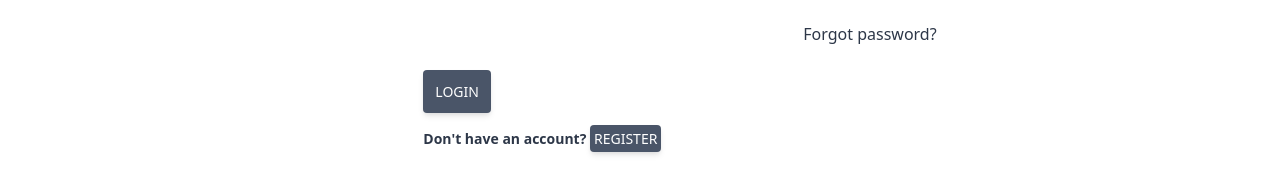
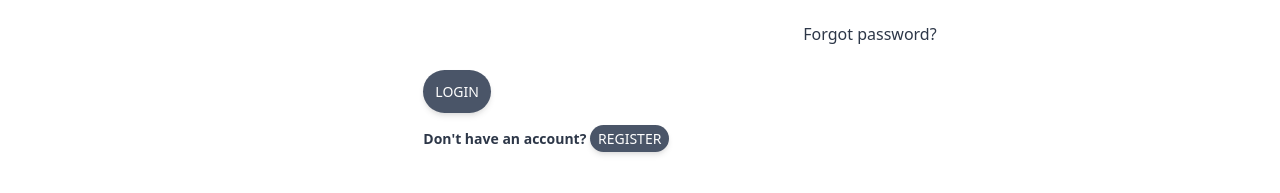
Before and after one commit to stvlley/issue-tracker-react-fontend, a React (Create React App) app: page / in a window 1280 px wide. Shown: the part 485-678 px from the top of the page. Built offline with nearby package versions, Linux system fonts and the light colour scheme.

Commit message:
rounded-full login buttons

```diff
--- a/src/components/LoginForm.js
+++ b/src/components/LoginForm.js
@@ -1,6 +1,9 @@
 import React from 'react'
 
 export default function LoginForm() {
+
+  // TODO > finish submit handler for login form
+
   return (
     <div>
         <section className="h-screen">
@@ -105,13 +108,13 @@ export default function LoginForm() {
           <div className="text-center lg:text-left">
             <button
               type="button"
-              className="p-3 inline-block px-7 py-3 bg-gray-700 text-white font-medium text-sm leading-snug uppercase rounded shadow-md hover:bg-blue-700 hover:shadow-lg focus:bg-blue-700 focus:shadow-lg focus:outline-none focus:ring-0 active:bg-blue-800 active:shadow-lg transition duration-150 ease-in-out"
+              className="p-3 inline-block px-7 py-3 bg-gray-700 text-white font-medium text-sm leading-snug uppercase rounded-full shadow-md hover:bg-blue-700 hover:shadow-lg focus:bg-blue-700 focus:shadow-lg focus:outline-none focus:ring-0 active:bg-blue-800 active:shadow-lg transition duration-150 ease-in-out"
             >
               Login
             </button>
             <p className="text-sm font-semibold mt-2 pt-1 mb-0">
               Don't have an account?{' '}
-              <button className="p-1 inline-block bg-gray-700 text-white font-medium text-sm leading-snug uppercase rounded shadow-md hover:bg-blue-700 hover:shadow-lg focus:bg-blue-700 focus:shadow-lg focus:outline-none focus:ring-0 active:bg-blue-800 active:shadow-lg transition duration-150 ease-in-out">Register</button>
+              <button className="p-1 px-2 inline-block bg-gray-700 text-white font-medium text-sm leading-snug uppercase rounded-full shadow-md hover:bg-blue-700 hover:shadow-lg focus:bg-blue-700 focus:shadow-lg focus:outline-none focus:ring-0 active:bg-blue-800 active:shadow-lg transition duration-150 ease-in-out">Register</button>
 
             </p>
           </div>
```
